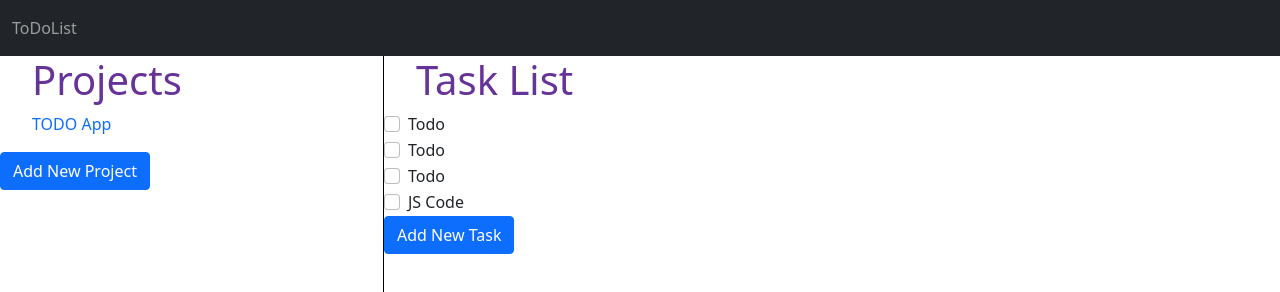
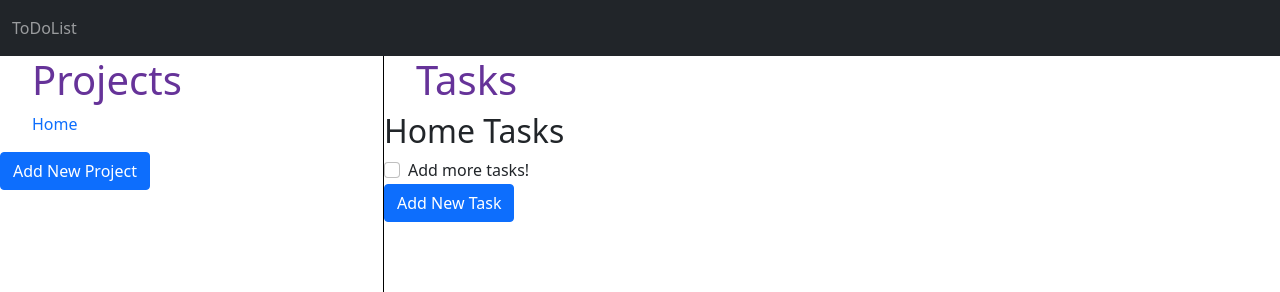
Before and after one commit to NataJenkins/toDoList, a website built with webpack: page dist/index.html in a window 1280 px wide. Shown: the top 292 px of the page. Built offline with nearby package versions, Linux system fonts and the light colour scheme.

Commit message:
improved functionalities and behavior

```diff
--- a/src/index.js
+++ b/src/index.js
@@ -11,18 +11,17 @@
 
 const myProjects = Projects();
 const myTasks = Tasks();
-const sampleProject = ProjectUnit("TODO App");
+const sampleProject = ProjectUnit("Home");
 const sampleTask = TaskUnit(
-  "JS Code",
+  "Add more tasks!",
   "Complete basic JS functionalities",
   "03/30/2021",
   "High"
 );
 
-myProjects.addProject(sampleProject);
-myTasks.addTask(sampleTask);
+myProjects.addProject(sampleProject, false);
+myTasks.addTask(sampleTask, 'Home');
 
-const projectListElement = document.querySelector(".projects-list");
 const saveProjectBtn = document.querySelector("#save-project-btn");
 const saveTaskBtn = document.querySelector("#save-task-btn");
 
@@ -35,8 +34,10 @@
   }
   if (event.target === saveTaskBtn) {
     const taskName = document.querySelector("#input-task-name");
+    const projectName = document.querySelector('#input-select-task-name');
     const newProject = TaskUnit(taskName.value);
     myTasks.addTask(newProject);
     taskName.value = '';
   }
+
 });
--- a/src/projects.js
+++ b/src/projects.js
@@ -6,7 +6,10 @@
   anchorElement.setAttribute("href", "#");
   anchorElement.textContent = project.name;
   projectTitle.appendChild(anchorElement);
-
+  projectTitle.addEventListener('click', () => {
+    const element = document.querySelector(`.${project.name}`);
+    element.classList.toggle("hidden");
+  });
   return { projectTitle };
 };
 
@@ -19,6 +22,21 @@
     projectListElement.appendChild(
       projectsList[projectsList.length - 1].projectTitle
     );
+    const parent = document.querySelector('.tasks-list');
+    const tasksSection = document.createElement("div");
+    tasksSection.setAttribute("class", `${project.name} project`);
+    const tasksSectionTitle = document.createElement("h2");
+    tasksSectionTitle.textContent = `${project.name} Tasks`;
+    tasksSection.appendChild(tasksSectionTitle);
+    const tasksContainer = document.createElement("div");
+    tasksContainer.setAttribute("class", "list-container");
+    tasksSection.appendChild(tasksContainer);
+    parent.appendChild(tasksSection);
+    const options = document.querySelector("#input-select-task-name");
+    const option = document.createElement("option");
+    option.setAttribute("value", project.name);
+    option.textContent = project.name;
+    options.appendChild(option);
   };
 
   const removeProject = (index) => {
--- a/src/tasks.js
+++ b/src/tasks.js
@@ -19,10 +19,11 @@
 
 const Tasks = () => {
   const tasksList = [];
-  const addTask = (task) => {
+  const addTask = (task, project) => {
     task.id = tasksList.length + 1;
     tasksList.push(displayTask(task));
-    const taskListElement = document.querySelector(".tasks-list");
+    const taskListElement = document.querySelector(`.${project} > .list-container`);
+    console.log(taskListElement);
     taskListElement.appendChild(tasksList[tasksList.length - 1].taskContainer);
   };
 
```
Also changed, not shown: dist/assets/styless.css, dist/index.html, dist/main.js.
